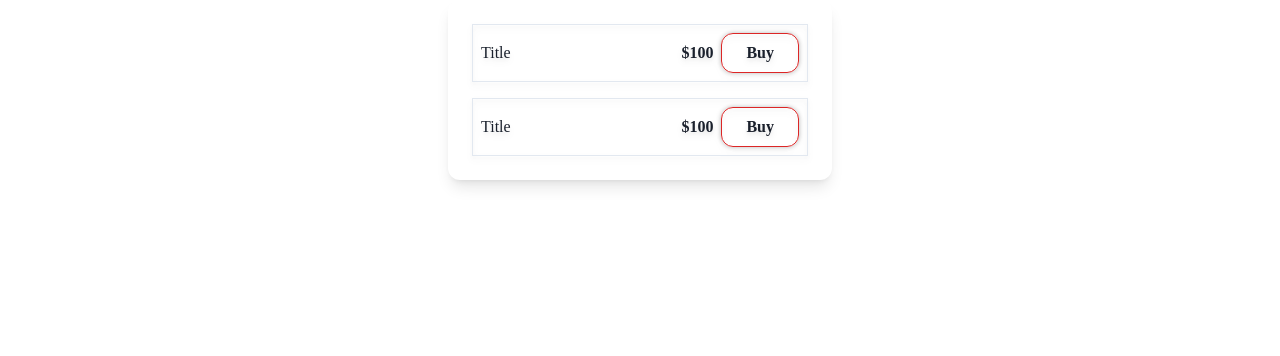
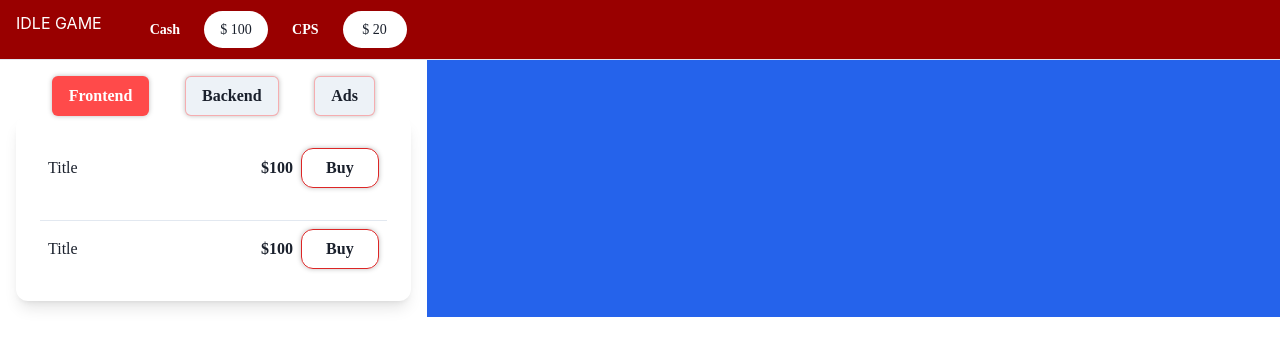
Before and after one commit to 02363-Front-end-technology/02363, a Next.js app: page /game in a window 1280 px wide. Shown: the top 356 px of the page. Built offline with nearby package versions, Linux system fonts and the light colour scheme; a web font is replaced by a local one.

Commit message:
Combine components

```diff
--- a/src/components/Categories.tsx
+++ b/src/components/Categories.tsx
@@ -1,19 +1,21 @@
 import { Button } from "@chakra-ui/react"
 import { Tab } from "@Interfaces/enums"
-import { Dispatch, SetStateAction } from "react";
+import React, { Dispatch, SetStateAction } from "react";
 
 type Props = {
 	activeTab: Tab;
   setActiveTab: Dispatch<SetStateAction<Tab>>;
 }
 
-const Categories: React.FC<Props> = (props) => {
+const Categories: React.FC<Props> = ({setActiveTab, activeTab,children}) => {
     return (
       <div className='categories'>
-
-        <Button className={`${props.activeTab === Tab.FRONTEND ? "active" : ""}`} onClick={() => props.setActiveTab(Tab.FRONTEND)}>Frontend</Button>
-        <Button className={`${props.activeTab === Tab.BACKEND ? "active" : ""}`} onClick={() => props.setActiveTab(Tab.BACKEND)}>Backend</Button>
-        <Button className={`${props.activeTab === Tab.ADS ? "active" : ""}`} onClick={() => props.setActiveTab(Tab.ADS)}>Ads</Button>
+        <div className='flex justify-evenly'>
+          <Button className={`${activeTab === Tab.FRONTEND ? "active" : ""}`} onClick={() => setActiveTab(Tab.FRONTEND)}>Frontend</Button>
+          <Button className={`${activeTab === Tab.BACKEND ? "active" : ""}`} onClick={() => setActiveTab(Tab.BACKEND)}>Backend</Button>
+          <Button className={`${activeTab === Tab.ADS ? "active" : ""}`} onClick={() => setActiveTab(Tab.ADS)}>Ads</Button>
+        </div>
+        {children}
       </div>
     )
   }
--- a/src/components/upgrades/SingleUpgrade.tsx
+++ b/src/components/upgrades/SingleUpgrade.tsx
@@ -1,4 +1,4 @@
-import React from "react";
+import React, { useState } from "react";
 import Button from "@Components/Button";
 
 type IProps = {
@@ -11,7 +11,7 @@ type IProps = {
 const SingleUpgrade: React.FC<IProps> = ({title,price, onClickCallback, isBought}) => {
 
   return (
-    <div className='flex justify-between items-center border drop-shadow-md p-2'>
+    <div className='flex justify-between items-center p-2'>
       <span>{title}</span>
       <div className='flex inline-flex space-x-2 items-center'>
         <span className='font-bold'>${price}</span>
--- a/src/components/upgrades/UpgradeList.tsx
+++ b/src/components/upgrades/UpgradeList.tsx
@@ -9,7 +9,7 @@ type IProps = {
 
 const UpgradeList: React.FC<IProps> = ({ upgrades, onClickCallback }) => {
 	return (
-		<div className='mx-auto flex flex-col max-w-sm space-y-4 rounded-xl bg-white p-6 shadow-lg'>
+		<div className='flex flex-col space-y-6 divide-y rounded-xl bg-white p-6 shadow-lg'>
 			{upgrades.map((u) => (
 				<SingleUpgrade key={u.id} title='Title' price={100} onClickCallback={onClickCallback} isBought={false} />
 			))}
--- a/src/pages/game/index.tsx
+++ b/src/pages/game/index.tsx
@@ -1,12 +1,9 @@
-import Layout from '@Components/Layouts/Layout';
-import React from 'react';
-
+import React, { useState } from 'react';
 import { IUpgrade, IUser } from '@Interfaces/index';
 import UpgradeList from '@Components/upgrades/UpgradeList';
-
-interface IFormInput {
-	uuid: string;
-}
+import TopGameBar from '@Components/TopGameBar/TopGameBar';
+import Categories from '@Components/Categories';
+import { Tab } from '@Interfaces/enums';
 
 type Props = {
 	users: IUser[];
@@ -30,9 +27,20 @@ const mockUpgrade: IUpgrade[] = [
 ];
 
 const IndexPage: React.FC<Props> = ({ users }) => {
+	const [activeTab, setActiveTab] = useState<Tab>(Tab.FRONTEND);
+
 	return (
 		<>
-			<UpgradeList upgrades={mockUpgrade} onClickCallback={() => console.log("test")} />
+			<TopGameBar/>
+			<div className='flex'>
+			<div className='w-1/3 p-4'>
+				<Categories activeTab={activeTab} setActiveTab={setActiveTab}>
+					<UpgradeList upgrades={mockUpgrade} onClickCallback={() => console.log("test")} />
+				</Categories>
+			</div>
+			<div className='w-2/3 bg-blue-600'>
+			</div>
+			</div>
 		</>
 	);
 };
```
